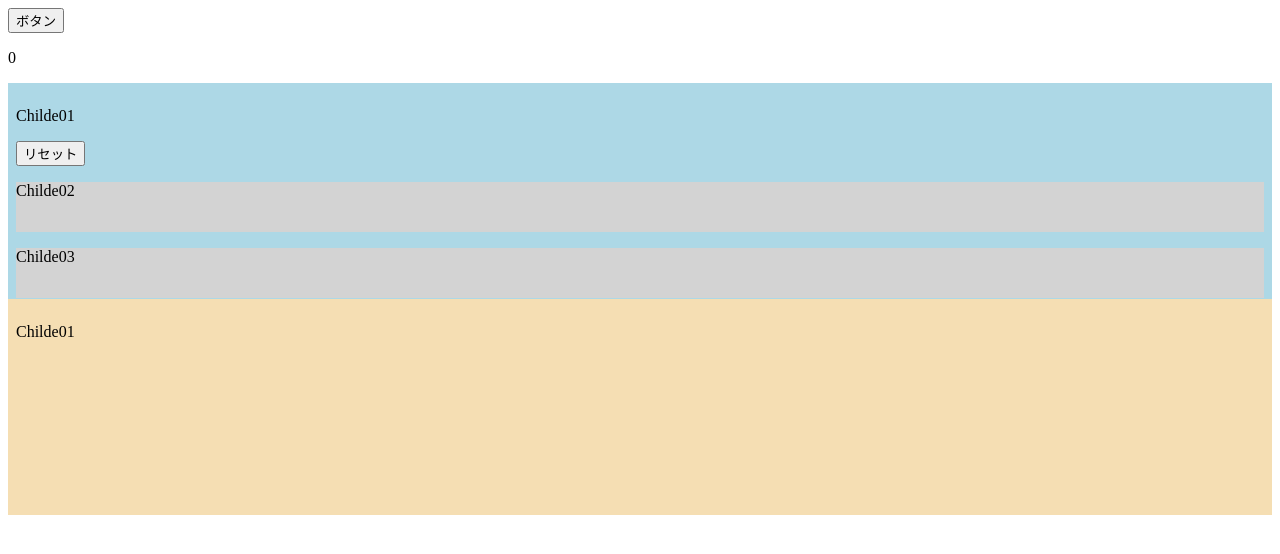
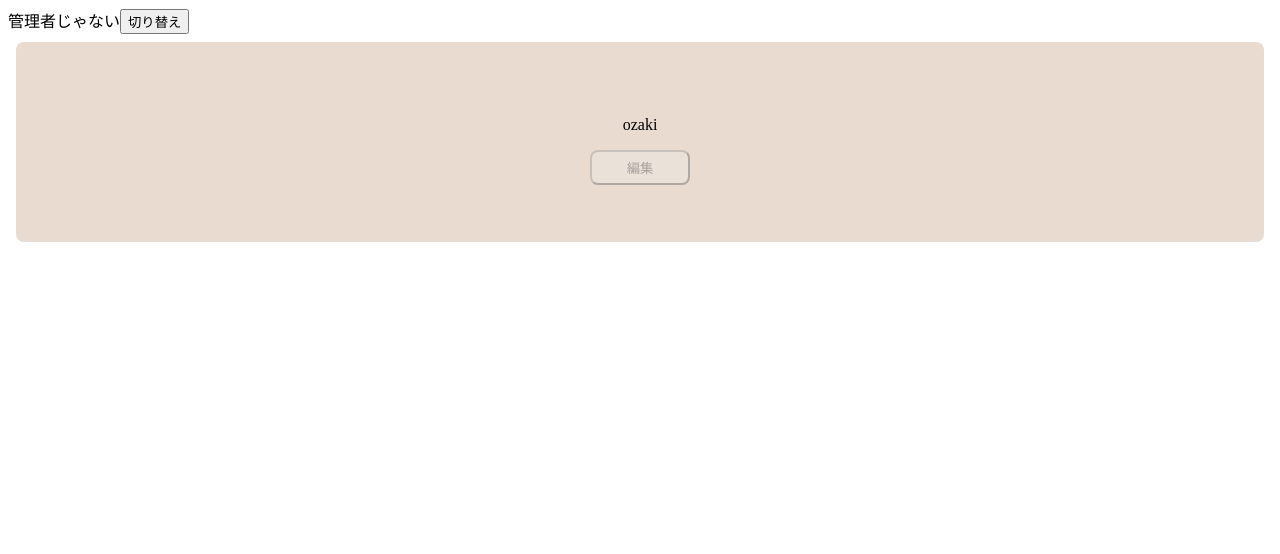
Before and after one commit to ozaki-physics/react-training, a React (Create React App) app in the folder react-training/: page / in a window 1280 px wide. Shown: the top 554 px of the page. Built offline with nearby package versions, Linux system fonts and the light colour scheme.

Commit message:
feat: グローバル State の勉強

```diff
--- /dev/null
+++ b/react-training/src/components/Card.jsx
@@ -0,0 +1,23 @@
+import { CardEditButton } from "./CardEditButton";
+
+const style = {
+  whith: "300px",
+  height: "200px",
+  margin: "8px",
+  borderRadius: "8px",
+  backgroundColor: "#e9dbd0",
+  display: "flex",
+  flexDirection: "column",
+  justifyContent: "center",
+  alignItems: "center",
+}
+
+export const Card = () => {
+
+  return (
+    <div style={style}>
+      <p>ozaki</p>
+      <CardEditButton />
+    </div>
+  )
+}
--- /dev/null
+++ b/react-training/src/components/CardEditButton.jsx
@@ -0,0 +1,17 @@
+import { useContext } from "react";
+import { AdminFlagContext } from "./providers/AdminFlagProvider";
+
+const style = {
+  width: "100px",
+  padding: "6px",
+  borderRadius: "8px",
+}
+
+export const CardEditButton = (props) => {
+  // 引数に参照したい Context を指定
+  const { isAdmin } = useContext(AdminFlagContext);
+
+  return (
+    <button style={style} disabled={!isAdmin}>編集</button>
+  )
+}
--- /dev/null
+++ b/react-training/src/components/CardRoot.jsx
@@ -0,0 +1,20 @@
+import { useContext } from "react";
+import { Card } from "./Card";
+import { AdminFlagContext } from "./providers/AdminFlagProvider";
+
+export const CardRoot = () => {
+  // 管理者フラグ
+  const { isAdmin, setIsAdmin } = useContext(AdminFlagContext);
+  // 切り替え押したとき
+  const onClickSwitch = () => {
+    setIsAdmin((flg) => !flg);
+  };
+
+  return (
+    <div>
+      {isAdmin ? <span>管理者</span> : <span>管理者じゃない</span>}
+      <button onClick={onClickSwitch}>切り替え</button>
+      <Card isAdmin={isAdmin} />
+    </div>
+  )
+}
--- /dev/null
+++ b/react-training/src/components/providers/AdminFlagProvider.jsx
@@ -0,0 +1,19 @@
+import { createContext, useState } from "react";
+
+// 器の用意
+// デフォルト値を設定できるが 今回は空オブジェクト
+// 参照できるように export にする
+export const AdminFlagContext = createContext({});
+
+export const AdminFlagProvider = props => {
+  const { children } = props;
+  const [isAdmin, setIsAdmin] = useState(false);
+
+  // Provider コンポーネントは何でも囲めるように props として children を受け取る
+  // 実際は value に グローバルに管理する実際の値を渡す
+  return (
+    <AdminFlagContext.Provider value={{ isAdmin, setIsAdmin }}>
+      {children}
+    </AdminFlagContext.Provider>
+  )
+}
--- a/react-training/src/index.js
+++ b/react-training/src/index.js
@@ -1,17 +1,27 @@
 import ReactDOM from "react-dom";
-import { App } from "./App";
+// import { App } from "./App";
 // import { CssModule } from "./components/CssModules";
 // import { StyleJsx } from "./components/StyleJsx";
 // import { StyledComponents } from "./components/StyledComponents";
 // import { Emotion } from "./components/Emotion";
 // import { TailwindCss } from "./components/TailwindCss";
-import { ChildRoot } from "./components/ChildRoot";
+// import { ChildRoot } from "./components/ChildRoot";
+import { CardRoot } from "./components/CardRoot";
+import { AdminFlagProvider } from "./components/providers/AdminFlagProvider";
 
 
-ReactDOM.render(<App />, document.getElementById("root"))
+// ReactDOM.render(<App />, document.getElementById("root"))
 // ReactDOM.render(<CssModule />, document.getElementById("root"))
 // ReactDOM.render(<StyleJsx />, document.getElementById("root"))
 // ReactDOM.render(<StyledComponents />, document.getElementById("root"))
 // ReactDOM.render(<Emotion />, document.getElementById("root"))
 // ReactDOM.render(<TailwindCss />, document.getElementById("root"))
-ReactDOM.render(<ChildRoot />, document.getElementById("root"))
+// ReactDOM.render(<ChildRoot />, document.getElementById("root"))
+// ReactDOM.render(<CardRoot />, document.getElementById("root"))
+// ReactDOM.render(<CardRoot />, document.getElementById("root"))
+ReactDOM.render(
+  <AdminFlagProvider>
+    <CardRoot />
+  </AdminFlagProvider>,
+  document.getElementById("root")
+)
```
Also changed, not shown: 1 other file (tests, documents, lock files or other folders).
